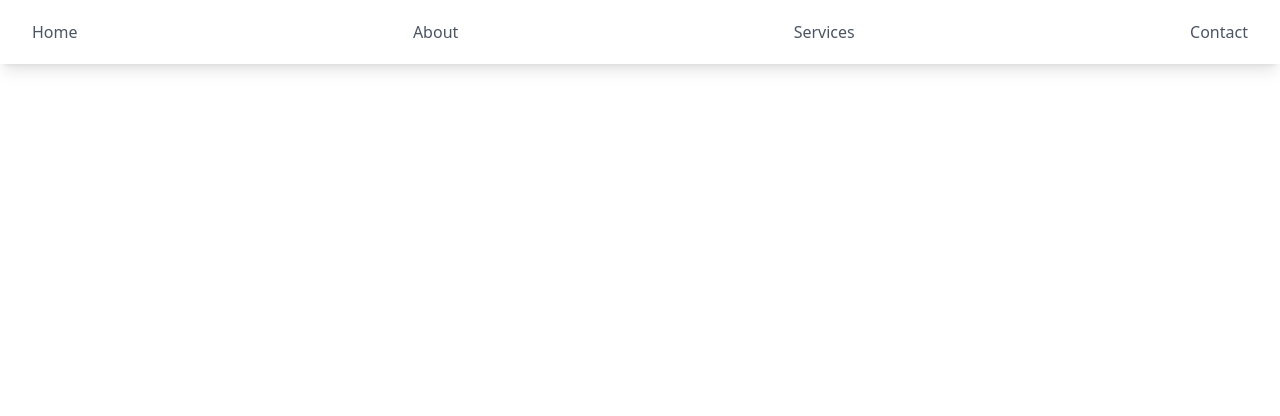
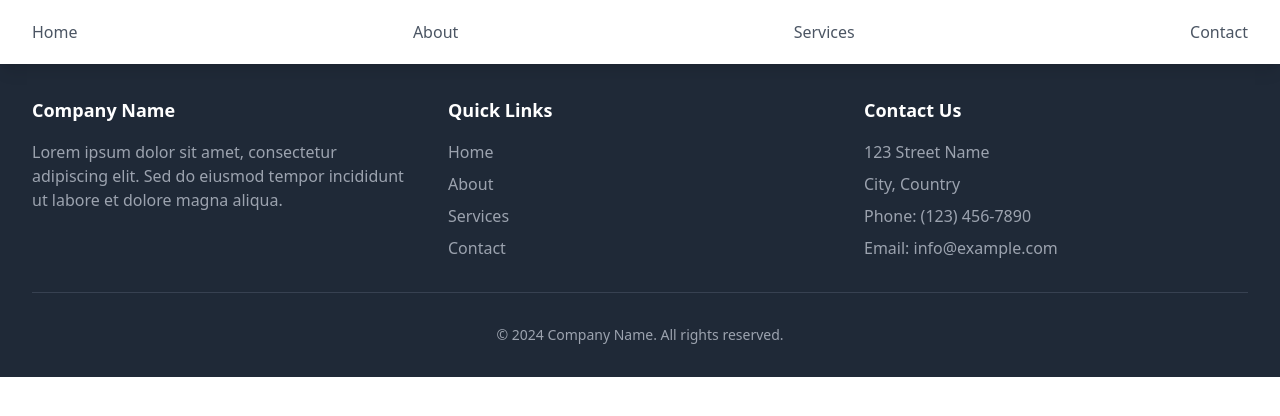
Before and after one commit to CallMeIsumi/web-3-session-13, a website built with Vite: page index.html in a window 1280 px wide. Built offline with nearby package versions, Linux system fonts and the light colour scheme.

Commit message:
version-2

```diff
--- a/index.html
+++ b/index.html
@@ -14,6 +14,46 @@
         </nav>
       </div>
     </header>
+    <footer class="bg-gray-800 text-white mt-auto">
+      <div class="container mx-auto px-4 sm:px-6 lg:px-8 py-8">
+        <div class="grid grid-cols-1 md:grid-cols-3 gap-8">
+          <!-- Company Info -->
+          <div>
+            <h3 class="text-lg font-semibold mb-4">Company Name</h3>
+            <p class="text-gray-400">
+              Lorem ipsum dolor sit amet, consectetur adipiscing elit. Sed do eiusmod tempor incididunt ut labore et dolore magna aliqua.
+            </p>
+          </div>
+
+          <!-- Quick Links -->
+          <div>
+            <h3 class="text-lg font-semibold mb-4">Quick Links</h3>
+            <ul class="space-y-2">
+              <li><a href="#" class="text-gray-400 hover:text-white transition-colors">Home</a></li>
+              <li><a href="#" class="text-gray-400 hover:text-white transition-colors">About</a></li>
+              <li><a href="#" class="text-gray-400 hover:text-white transition-colors">Services</a></li>
+              <li><a href="#" class="text-gray-400 hover:text-white transition-colors">Contact</a></li>
+            </ul>
+          </div>
+
+          <!-- Contact Info -->
+          <div>
+            <h3 class="text-lg font-semibold mb-4">Contact Us</h3>
+            <div class="space-y-2 text-gray-400">
+              <p>123 Street Name</p>
+              <p>City, Country</p>
+              <p>Phone: (123) 456-7890</p>
+              <p>Email: info@example.com</p>
+            </div>
+          </div>
+        </div>
+
+        <!-- Bottom Bar -->
+        <div class="border-t border-gray-700 mt-8 pt-8 text-center text-gray-400 text-sm">
+          <p>&copy; 2024 Company Name. All rights reserved.</p>
+        </div>
+      </div>
+    </footer>
     <script src="./script/main.ts"></script>
   </body>
 </html>
```
